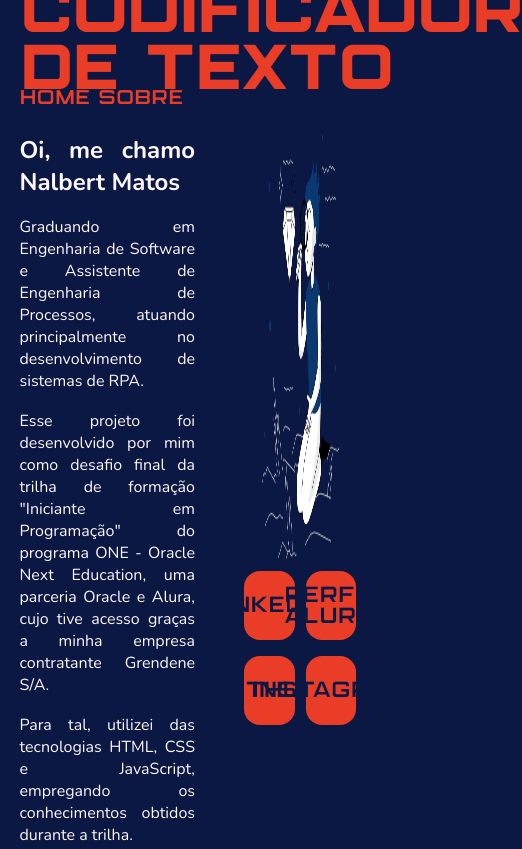
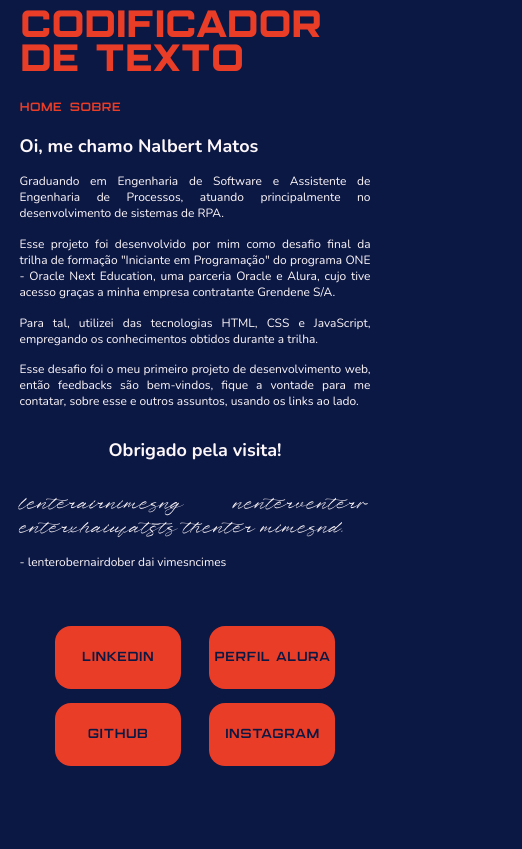
Before and after one commit to NalbertMatos/challenge-one, a plain HTML site: page about.html in a window 390 px wide. Shown: the top 849 px of the page, 522 px wide, since content can reach past the window. Drawn offline with nearby package versions, Linux system fonts and the light colour scheme.

Commit message:
Add files via upload

```diff
--- a/style_sobre.css
+++ b/style_sobre.css
@@ -22,6 +22,8 @@
 
     --fonte-primaria: "Nunito", sans-serif;
     --fonte-secundaria: "marsek";
+
+    --fonte--tamanho: 20px;
 }
 
 * {
@@ -47,8 +49,9 @@ header {
 .titulo {
     display: flex;
     align-items: center;
+    text-align: left;
     height: 70%;
-    font-size: 60px;
+    font-size: calc(3*var(--fonte--tamanho));
     font-family: var(--fonte-secundaria);
 }
 
@@ -59,15 +62,18 @@ header {
 }
 
 .menu__link {
-    font-size: 20px;
+    font-size: var(--fonte--tamanho);
     color: var(--cor-terciaria);
     text-decoration: none;
     font-family: var(--fonte-secundaria);
+    display: flex;
+    align-items: center;
+    justify-content: center;
 }
 
 main {
     width: 100%;
-    height: 70%;
+    height: 85%;
     display: flex;
     flex-direction: column;
 }
@@ -82,6 +88,7 @@ main {
 
 .sobre__texto {
     width: 50%;
+    font-size: var(--fonte--tamanho);
     display: flex;
     flex-direction: column;
     text-align: justify;
@@ -133,7 +140,7 @@ h2 {
     width: 100%;
     height: 45%;
     border-radius: 16px;
-    font-size: 22px;
+    font-size: calc(1.1*var(--fonte--tamanho));
     text-decoration: none;
     gap: 2px;
     cursor: pointer;
@@ -147,13 +154,73 @@ h2 {
 .citacao{
     font-family: "pharellia", cursive;
     font-style: normal;
-    font-size: 28px;
+    font-size: calc(1.4*var(--fonte--tamanho));;
 }
 
-footer{
+@media (max-width:1115px) {
+    :root{
+        --fonte--tamanho: 15px
+    }
+}
 
-    height: 15%;
-    width: 100%;
-    background-color: var(--cor-primaria);
+@media (max-width:845px) {
+    :root{
+        --fonte--tamanho: 10px
+    }
+}
 
+@media (max-width:600px) {
+
+    :root {
+        --fonte--tamanho: 12px
+    }
+
+    .sobre {
+        flex-direction: column;
+        gap: 0px;
+    }
+
+    .sobre__texto {
+        width: 100%;
+        height: 70%;
+    }
+
+    .sobre__assets {
+        width: 100%;
+        height: 20%;
+        justify-content: center;
+        gap: 0px;
+    }
+
+    .sobre__assets__imagem {
+        height: 0px;
+        width: 0px;
+    }
+
+    .sobre__assets__botoes {
+        height: 100%;
+    }
+
+    .botoes__links {
+        height: 45%;
+    }
+
+    .sobre__assets__botoes_coluna {
+        align-items: center;
+        justify-content: center;
+    }
+
+    @media (max-height: 700px) {
+        .titulo{
+            font-size: calc(2*var(--fonte--tamanho));
+        }
+
+        .sobre__texto {
+            height: 85%;
+        }
+
+        .sobre__assets {
+            height: 15%;
+        }
+    }
 }
--- a/styles.css
+++ b/styles.css
@@ -15,6 +15,8 @@
 
     --fonte-primaria: "Nunito", sans-serif;
     --fonte-secundaria: "marsek";
+
+    --fonte--tamanho: 20px;
 }
 
 * {
@@ -41,7 +43,7 @@ header {
     display: flex;
     align-items: center;
     height: 70%;
-    font-size: 60px;
+    font-size: calc(3*var(--fonte--tamanho));
     font-family: var(--fonte-secundaria);
 }
 
@@ -52,7 +54,9 @@ header {
 }
 
 .menu__link {
-    font-size: 20px;
+    display: flex;
+    align-items: center;
+    font-size: var(--fonte--tamanho);
     color: var(--cor-terciaria);
     text-decoration: none;
     font-family: var(--fonte-secundaria);
@@ -86,7 +90,7 @@ main {
     outline: none;
     color: var(--cor-secundaria);
     resize: none;
-    font-size: 20px;
+    font-size: var(--fonte--tamanho);
     text-align: justify;
     font-family: var(--fonte-primaria);
     border-radius: 24px;
@@ -94,7 +98,7 @@ main {
 }
 
 .entrada__input::placeholder {
-    font-size: 24px;
+    font-size: calc(1.2*var(--fonte--tamanho));;
     color: var(--cor-secundaria);
 }
 
@@ -114,7 +118,7 @@ main {
     border-radius: 8px;
     height: 40%;
     width: 20%;
-    font-size: 16px;
+    font-size: calc(0.8*var(--fonte--tamanho));;
 }
 
 button:hover {
@@ -136,7 +140,7 @@ button:hover {
     align-items: center;
     height: 40%;
     width: 100%;
-    font-size: 14px;
+    font-size: calc(0.7*var(--fonte--tamanho));;
 }
 
 .entrada__fundo__texto {
@@ -148,7 +152,7 @@ button:hover {
 
 .texto_alerta {
     color: var(--cor-terciaria);
-    font-size: 20px;
+    font-size: var(--fonte--tamanho);
 }
 
 .entrada__fundo__botoes {
@@ -172,13 +176,12 @@ button {
     height: 60%;
     width: 45%;
     border-radius: 16px;
-    font-size: 20px;
-
+    font-size: var(--fonte--tamanho);
 }
 
 .entrada__fundo__botao:hover {
     border: 3px solid var(--cor-secundaria);
-    font-size: 22px;
+    font-size: calc(1.1*var(--fonte--tamanho));;
 }
 
 .saida {
@@ -209,7 +212,7 @@ button {
     text-align: center;
     width: 96%;
     height: 15%;
-    font-size: 36px;
+    font-size: calc(1.8*var(--fonte--tamanho));;
 }
 
 .saida__texto {
@@ -219,7 +222,7 @@ button {
     text-align: center;
     width: 96%;
     height: 15%;
-    font-size: 24px;
+    font-size: calc(1.2*var(--fonte--tamanho));;
 }
 
 .button__desativado {
@@ -247,7 +250,7 @@ button {
     padding: 5%;
     text-align: justify;
     overflow-wrap: break-word;
-    font-size: 20px;
+    font-size: var(--fonte--tamanho);
 }
 
 .saida__botao {
@@ -264,3 +267,48 @@ button {
     height: 36%;
     width: 35%;
 }
+
+@media (max-width:1115px) {
+    :root{
+        --fonte--tamanho: 15px
+    }
+}
+
+@media (max-width:845px) {
+    :root{
+        --fonte--tamanho: 10px
+    }
+}
+
+@media (max-width:600px) {
+
+    :root{
+        --fonte--tamanho: 8px
+    }
+
+    main{
+        flex-direction: column;
+    }
+
+    .entrada{
+        height: 60%;
+        width: 90%;
+    }
+
+    .entrada__input{
+        height: 70%;
+    }
+
+    .entrada__meio{
+        height: 10%;
+    }
+
+    .entrada__fundo{
+        height: 20%;
+    }
+
+    .saida{
+        height: 40%;
+        width: 90%;
+    }
+}
```
